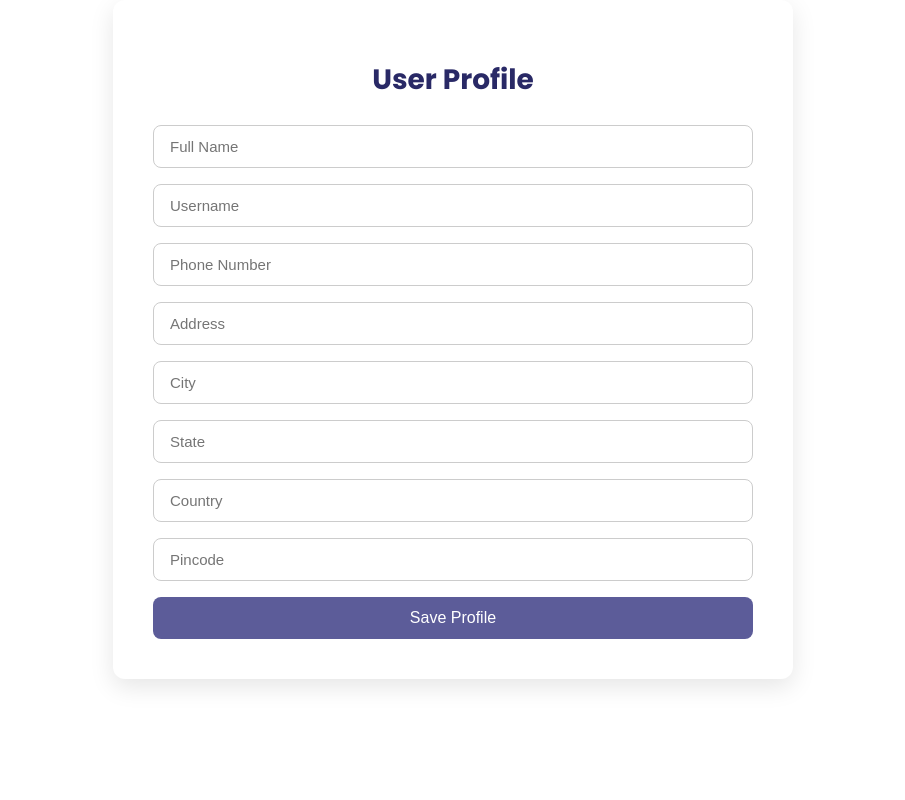
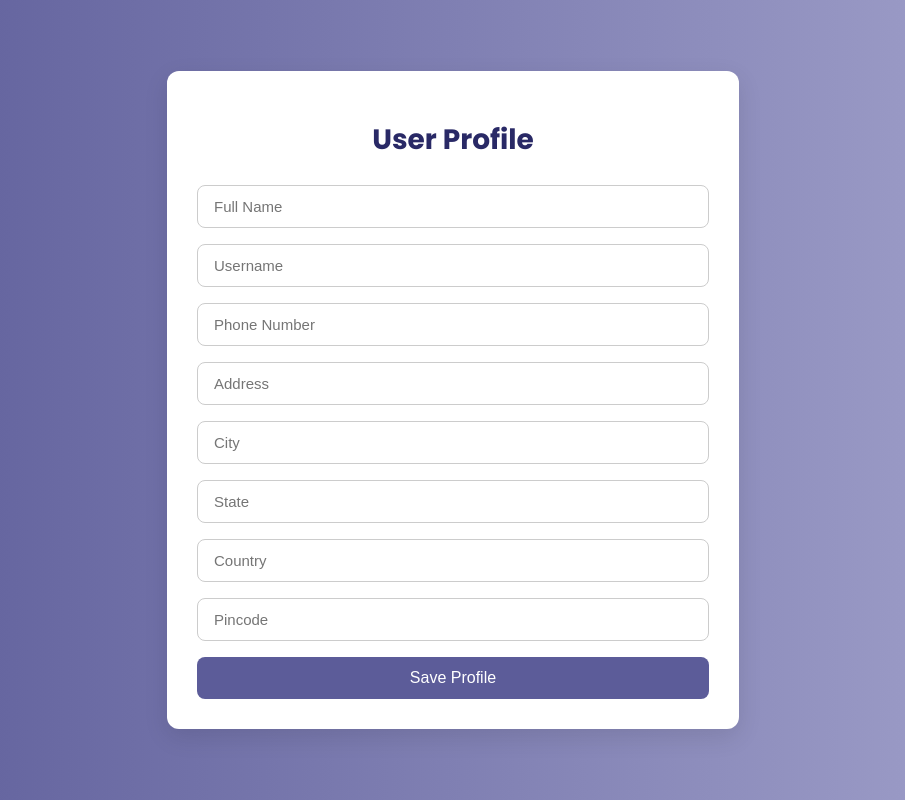
Before and after one commit to soumyatiw/Rentlee, a Next.js app: page /profile in a window 1280 px wide. Shown: the whole page, without its empty margins (187-1092 px from the left). Built offline with nearby package versions, Linux system fonts and the light colour scheme; no server answers; the database is empty.

Commit message:
Final Authentication

```diff
--- a/src/app/profile/Profile.module.css
+++ b/src/app/profile/Profile.module.css
@@ -1,7 +1,15 @@
+.profileContainer {
+  display: flex;
+  flex-direction: column;
+  align-items: center;
+  justify-content: center;
+  height: 100vh;
+  background: linear-gradient(to right, #5C5C99, #A3A3CC);
+}
 .container {
-  padding: 40px;
-  max-width: 600px;
-  margin: 0 auto;
+  padding: 30px;
+  width: 40%;
+  margin: 0;
   background: white;
   border-radius: 12px;
   box-shadow: 0 8px 24px rgba(0, 0, 0, 0.1);
--- a/src/app/profile/page.js
+++ b/src/app/profile/page.js
@@ -21,16 +21,22 @@ export default function ProfilePage() {
 
   useEffect(() => {
   const loadProfile = async () => {
-      if (user) {
+    if (!user || !user.uid || !db) return; // 💥 avoid running when not ready
+
+    try {
       const ref = doc(db, 'users', user.uid);
       const snap = await getDoc(ref);
       if (snap.exists()) {
         setFormData(snap.data());
       }
+    } catch (err) {
+      console.error('Failed to load user profile:', err.message);
     }
   };
+
   loadProfile();
-  }, [user]);
+}, [user, db]);
+
 
   const handleChange = (e) => {
     setFormData({ ...formData, [e.target.name]: e.target.value });
@@ -38,14 +44,27 @@ export default function ProfilePage() {
 
   const handleSave = async (e) => {
   e.preventDefault();
-    if (user) {
-      const ref = doc(db, 'users', user.uid);
+
+  const uid = user?.uid || auth.currentUser?.uid;
+
+  if (!uid) {
+    alert('User not ready yet. Please wait a moment.');
+    return;
+  }
+
+  try {
+    const ref = doc(db, 'users', uid);
     await setDoc(ref, formData);
     alert('Profile updated!');
+  } catch (err) {
+    console.error('Failed to save profile:', err.message);
+    alert('Failed to update profile.');
   }
 };
 
+
   return (
+    <div className={styles.profileContainer}>
     <div className={styles.container}>
       <h1 className={styles.heading}>User Profile</h1>
       <form onSubmit={handleSave} className={styles.form}>
@@ -60,5 +79,6 @@ export default function ProfilePage() {
         <button type="submit" className={styles.button}>Save Profile</button>
       </form>
     </div>
+    </div>
   );
 }
```
Lines whose indentation alone changed are shown as unchanged.
